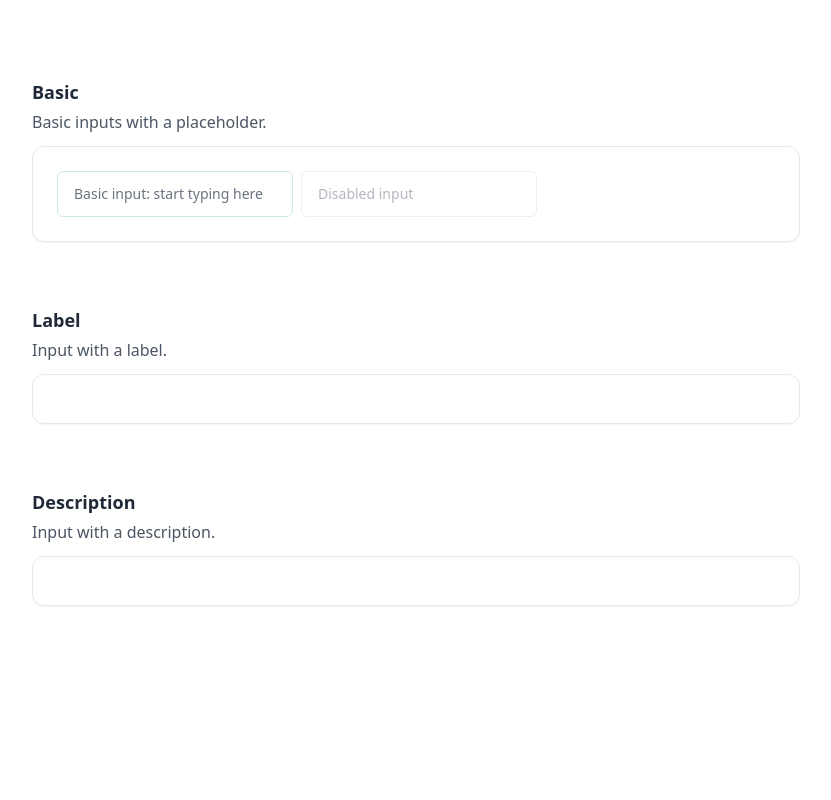
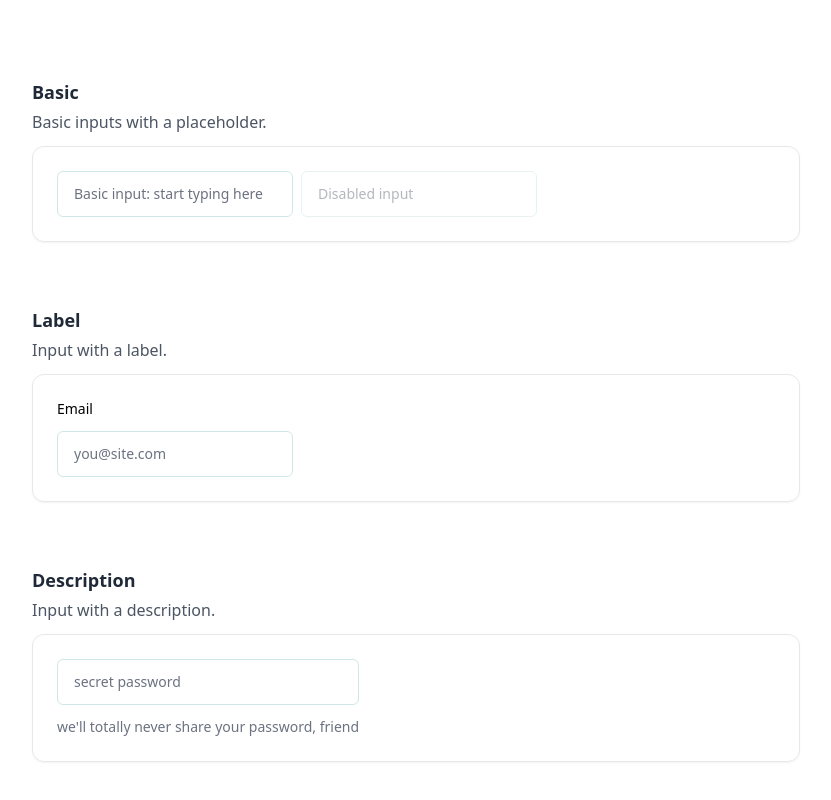
Before and after one commit to IvanOrsh/shm-ui, a React (Vite) app: page / in a window 1280 px wide. Shown: the part 3196-3996 px from the top of the page, without its empty margins (224-1055 px from the left). Before the commit the page ends 3842 px from the top, so only its background shows below. Built offline with nearby package versions, Linux system fonts and the light colour scheme.

Commit message:
feat: input with label/description

```diff
--- a/src/App.tsx
+++ b/src/App.tsx
@@ -201,11 +201,17 @@ function App() {
         </Section>
 
         <Section title="Label" description="Input with a label.">
-          {/* Basic inputs */}
+          {/* Basic input with label */}
+          <Input type="email" label="Email" placeholder="you@site.com" />
         </Section>
 
         <Section title="Description" description="Input with a description.">
-          {/* Basic inputs */}
+          {/* Basic input with description*/}
+          <Input
+            type="password"
+            description="we'll totally never share your password, friend"
+            placeholder="secret password"
+          />
         </Section>
       </Container>
     </Layout>
--- a/src/components/library/Input.tsx
+++ b/src/components/library/Input.tsx
@@ -24,12 +24,26 @@ const input = cva(
 
 export interface InputProps
   extends React.InputHTMLAttributes<HTMLInputElement>,
-    VariantProps<typeof input> {}
+    VariantProps<typeof input> {
+  label?: string;
+  description?: string;
+}
 
-export const Input: React.FC<InputProps> = ({ className, ...props }) => {
+export const Input: React.FC<InputProps> = ({
+  className,
+  label,
+  description,
+  ...props
+}) => {
   return (
-    <div>
+    <div className="max-w-sm space-y-3">
+      {label && (
+        <label className="mb-2 block text-sm font-medium">{label}</label>
+      )}
       <input className={twMerge(input({ className }))} {...props} />
+      {description && (
+        <p className="mt-2 text-sm text-gray-500">{description}</p>
+      )}
     </div>
   );
 };
```
